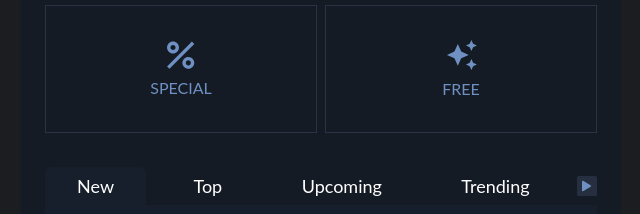
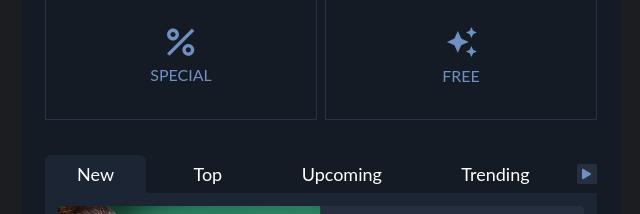
Before and after one commit to Antti-Sakari-Piippo/Steam-redesign, a plain HTML site: page index.html in a window 1280 px wide. Shown: the part 799-1013 px from the top of the page, without its empty margins (319-959 px from the left). Drawn offline with Linux system fonts and the light colour scheme.

Commit message:
improve contrast and spacings

```diff
--- a/style.scss
+++ b/style.scss
@@ -7,7 +7,7 @@ $focal-color: #324157;
 $light-color: #ffffff;
 $card-bg-color: #252f40;
 $game-list-bg: #1a2230;
-$game-list-bg: #181f2c;
+$game-list-bg: #1c2534;
 $page-bg: #1c1d20;
 
 $hover-opacity: 0.8;
@@ -30,7 +30,7 @@ $font-lg: 2rem;
 $section-margin: 1.3rem;
 $project-padding: 1.5rem;
 
-$section-vertical-space: 2.1rem;
+$section-vertical-space: 2.2rem;
 $project-width: calc(100% - (2 * $project-padding));
 
 $space-100: 1rem;
@@ -239,6 +239,7 @@ form.search-bar {
   border: 2px solid $focal-color;
   width: $project-width;
   border-radius: 0.4rem;
+  margin-top: -1rem;
 
   input.search-bar__input {
     color: inherit;
```
Also changed, not shown: style.css, 1 other file.
